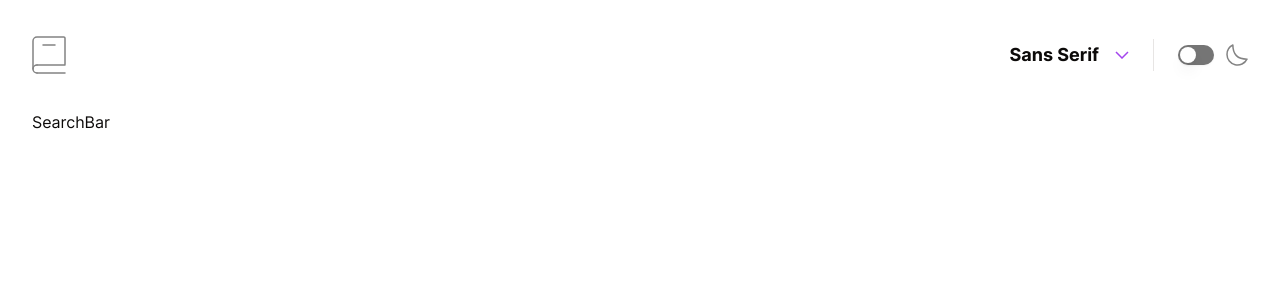
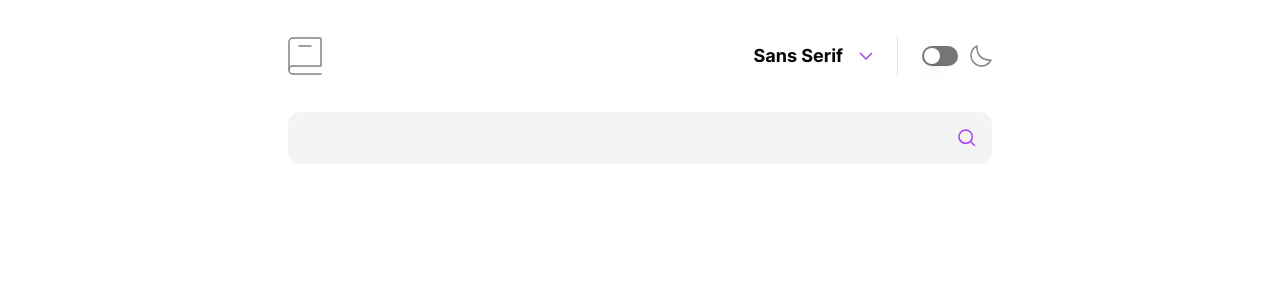
Before and after one commit to Clupai8o0/dictionary, a Next.js app: page / in a window 1280 px wide. Shown: the top 300 px of the page. Built offline with nearby package versions, Linux system fonts and the light colour scheme.

Commit message:
search bar design

```diff
--- a/app/globals.css
+++ b/app/globals.css
@@ -36,7 +36,7 @@ body {
 		--switch: 0 0% 51%;
 	}
 	.dark {
-		--background: 20 14.3% 4.1%;
+		--background: 0 0% 2%;
 		--foreground: 60 9.1% 97.8%;
 		--card: 20 14.3% 4.1%;
 		--card-foreground: 60 9.1% 97.8%;
@@ -69,6 +69,7 @@ body {
 	src: url(/fonts/inconsolata/static/Inconsolata-Bold.ttf);
 }
 @font-face {
+
 	font-family: Inconsolata;
 	font-weight: 500;
 	src: url(/fonts/inconsolata/static/Inconsolata-Regular.ttf);
--- a/app/page.tsx
+++ b/app/page.tsx
@@ -9,7 +9,7 @@ function Home() {
 	const font = useFontState((state) => state.font);
 
 	return (
-		<div className={clsx("px-6 md:px-8", font)}>
+		<div className={clsx("px-6 md:px-8 max-w-3xl mx-auto", font)}>
 			<Navbar />
 			<main>
 				<SearchBar />
--- a/components/font-menu.tsx
+++ b/components/font-menu.tsx
@@ -38,19 +38,22 @@ const FontMenu = () => {
 					</span>
 				</Button>
 			</DropdownMenuTrigger>
-			<DropdownMenuContent align="end" className="text-sm md:text-lg">
+			<DropdownMenuContent align="end" className="font-bold">
 				<DropdownMenuItem
 					onClick={() => setFont("sans-serif")}
-					className="sans-serif"
+					className="sans-serif text-sm md:text-lg"
 				>
 					Sans Serif
 				</DropdownMenuItem>
-				<DropdownMenuItem onClick={() => setFont("serif")} className="serif">
+				<DropdownMenuItem
+					onClick={() => setFont("serif")}
+					className="serif text-sm md:text-lg"
+				>
 					Serif
 				</DropdownMenuItem>
 				<DropdownMenuItem
 					onClick={() => setFont("monospace")}
-					className="monospace"
+					className="monospace text-sm md:text-lg"
 				>
 					Mono
 				</DropdownMenuItem>
--- a/components/navbar.tsx
+++ b/components/navbar.tsx
@@ -12,7 +12,7 @@ const Navbar = () => {
 
 			<div className="flex items-center gap-0 md:gap-2">
 				<FontMenu />
-				<Separator orientation="vertical" className="h-8 mr-3 md:mr-4" />
+				<Separator orientation="vertical" className="h-10 mr-3 md:mr-4" />
 				<ModeToggle />
 			</div>
 		</nav>
--- a/components/searchbar.tsx
+++ b/components/searchbar.tsx
@@ -1,9 +1,12 @@
-import React from 'react'
+import React from "react";
+import { Search } from "./ui/input";
 
 const SearchBar = () => {
-  return (
-    <div>SearchBar</div>
-  )
-}
+	return (
+		<form>
+			<Search type="text" />
+		</form>
+	);
+};
 
-export default SearchBar
+export default SearchBar;
--- a/components/ui/input.tsx
+++ b/components/ui/input.tsx
@@ -1,6 +1,6 @@
-import * as React from "react"
+import * as React from "react";
 
-import { cn } from "@/lib/utils"
+import { cn } from "@/lib/utils";
 
 const Input = React.forwardRef<HTMLInputElement, React.ComponentProps<"input">>(
 	({ className, type, ...props }, ref) => {
@@ -14,9 +14,30 @@ const Input = React.forwardRef<HTMLInputElement, React.ComponentProps<"input">>(
 				ref={ref}
 				{...props}
 			/>
-    )
+		);
 	}
-)
-Input.displayName = "Input"
+);
+Input.displayName = "Input";
 
-export { Input }
+const Search = React.forwardRef<
+	HTMLInputElement,
+	React.ComponentProps<"input">
+>(({ className, type, ...props }, ref) => {
+	return (
+		<div className="flex w-full rounded-xl border-none bg-[#f4f4f4] dark:bg-[#1f1f1f] px-4 py-2 text-base transition-colors">
+			<input
+				type={type}
+				className={cn(
+					"flex h-9 w-full rounded-md border-none bg-transparent mr-2 px-3 text-base transition-colors file:border-0 file:bg-transparent file:text-sm file:font-medium file:text-foreground placeholder:text-muted-foreground focus-visible:outline-none focus-visible:ring-1 focus-visible:ring-ring disabled:cursor-not-allowed disabled:opacity-50 md:text-sm",
+					className
+				)}
+				ref={ref}
+				{...props}
+			/>
+			<img src="/images/icon-search.svg" alt="search icon" />
+		</div>
+	);
+});
+Search.displayName = "Search";
+
+export { Input, Search };
```
Lines whose indentation alone changed are shown as unchanged.
